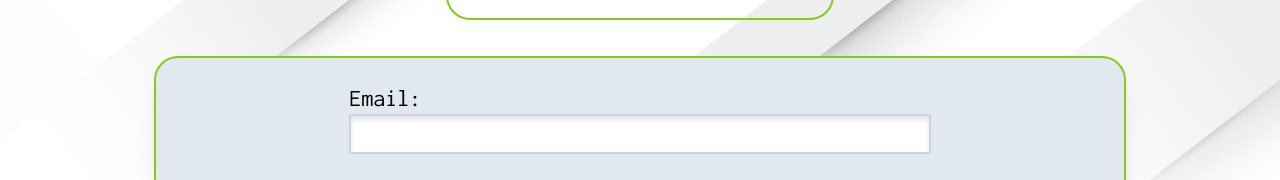
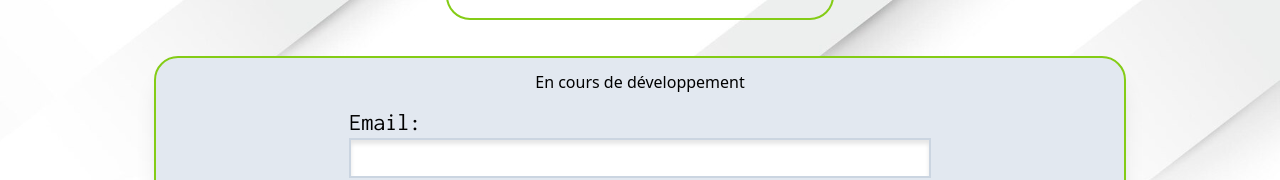
Before and after one commit to SamuelMorisson/portfolio-b2, a React (Vite) app: page / in a window 1280 px wide. Shown: the part 2572-2752 px from the top of the page. Built offline with nearby package versions, Linux system fonts and the light colour scheme.

Commit message:
changements aspect Titres parties

```diff
--- a/src/components/Contact.jsx
+++ b/src/components/Contact.jsx
@@ -9,6 +9,7 @@ function Contact () {
                 </div>
 
                 <form className="z-10 flex flex-col items-center w-full bg-slate-200 rounded-3xl border-2 border-lime-500 shadow-xl py-3">
+                    <p>En cours de développement</p>
                     <div className="flex flex-col md:w-3/5 minSize:w-4/5 my-3">
                         <label className="font-inconsolata text-2xl text-left">Email:</label>
                         <input type="email" className="p-1 bg-slate-0 shadow-inner-custom border-2 border-slate-300 hover:border-lime-500 focus:outline-none focus:ring-1 focus:border-lime-500 text-xl"></input>
--- a/src/components/Projets.jsx
+++ b/src/components/Projets.jsx
@@ -2,7 +2,7 @@ function Projets () {
     return (
         <>
         <div id="projets" className="flex flex-col items-center my-20 pt-20">
-            <div className="md:w-3/4 sm:w-4/5">
+            <div className="flex flex-col items-center md:w-3/4 sm:w-4/5">
                 <div className="text-center mb-9">
                     <h1 className="font-inconsolata sm:text-6xl minSize:text-5xl p-3 border-2 border-lime-500 rounded-3xl">Projets</h1>
                 </div>
```
Also changed, not shown: src/App.jsx (+16 -0 lines).
